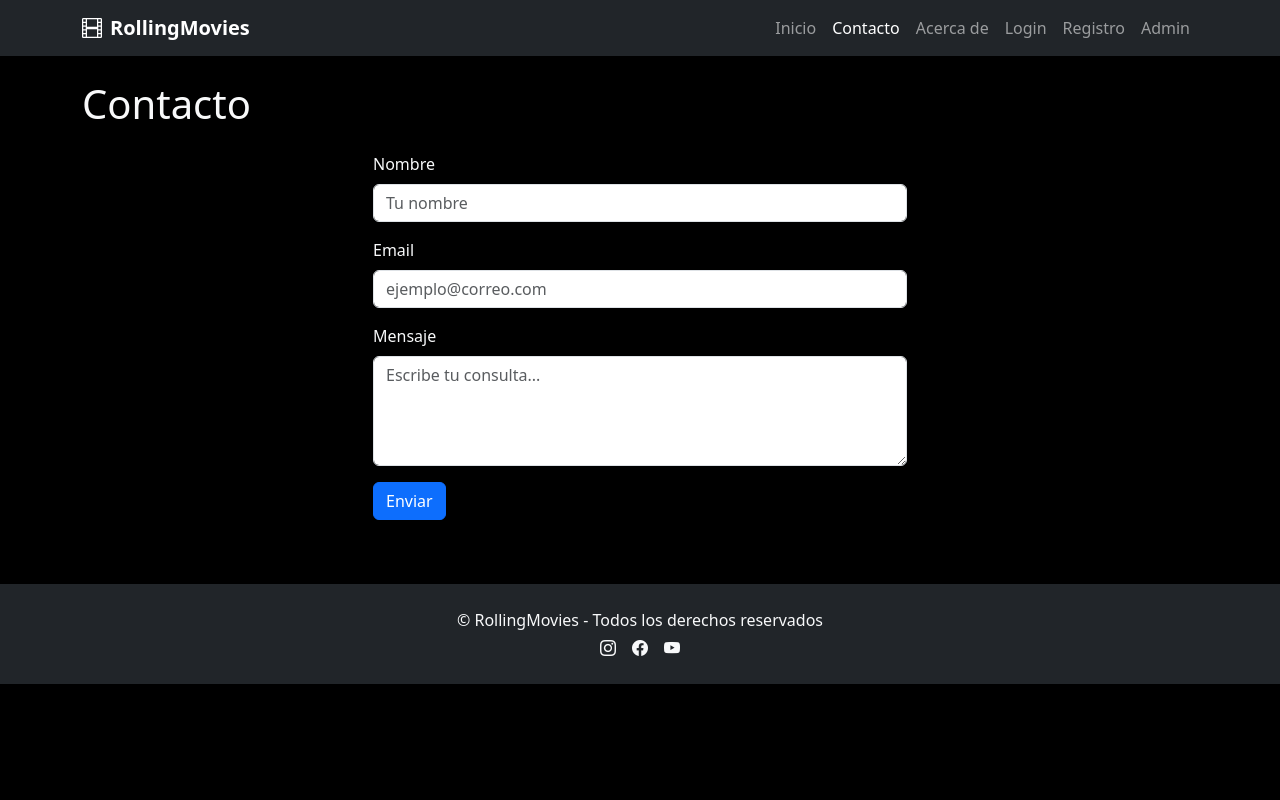
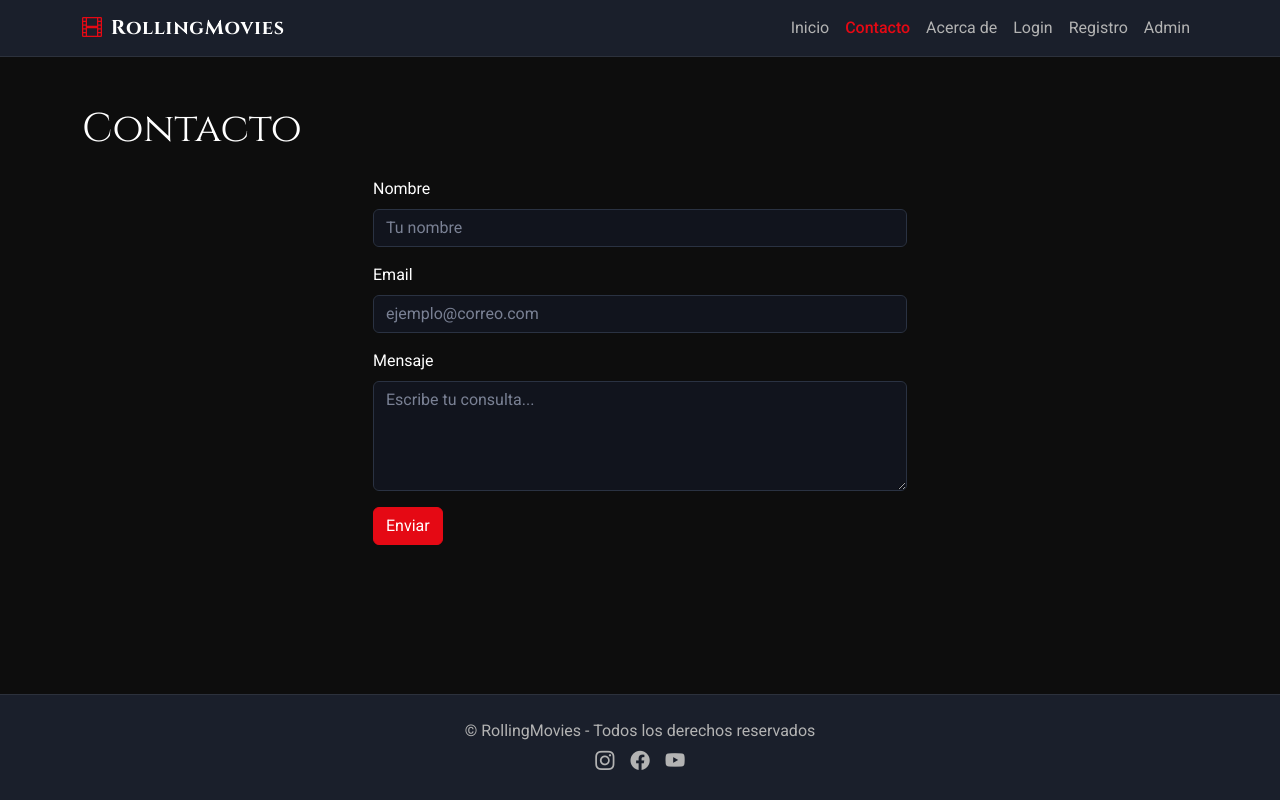
Before and after one commit to basiliomartinez/ProyectoRollingMovies, a React (Vite) app: page /contacto in a window 1280 px wide. Built offline with nearby package versions, Linux system fonts and the light colour scheme.

Commit message:
Agregamos los colores y tipografia de un estilo tipo poster de cine

```diff
--- a/index.html
+++ b/index.html
@@ -5,6 +5,13 @@
     <link rel="icon" type="image/svg+xml" href="/vite.svg" />
     <meta name="viewport" content="width=device-width, initial-scale=1.0" />
     <title>proyecto-rolling-movies</title>
+<link rel="preconnect" href="https://fonts.googleapis.com">
+<link rel="preconnect" href="https://fonts.gstatic.com" crossorigin>
+<link
+  href="https://fonts.googleapis.com/css2?family=Cinzel:wght@400;600;700&family=Roboto:wght@300;400;500;700&display=swap"
+  rel="stylesheet"
+/>
+
   </head>
   <body>
     <div id="root"></div>
--- a/src/App.jsx
+++ b/src/App.jsx
@@ -1,3 +1,4 @@
+// src/App.jsx
 import { BrowserRouter, Routes, Route } from "react-router";
 import Inicio from "./components/pages/Inicio";
 import DetallePelicula from "./components/pages/DetallePelicula";
@@ -13,7 +14,12 @@ import Footer from "./components/shared/Footer";
 const App = () => {
   return (
     <BrowserRouter>
+      {/* ESTE wrapper es el que necesitamos para el footer */}
+      <div className="app-wrapper">
         <Menu />
+
+        {/* Zona que se estira y empuja el footer hacia abajo */}
+        <div className="app-main">
           <Routes>
             <Route path="/" element={<Inicio />} />
             <Route path="/detalle/:id" element={<DetallePelicula />} />
@@ -24,7 +30,10 @@ const App = () => {
             <Route path="/administrador" element={<AdminPeliculas />} />
             <Route path="*" element={<Error404 />} />
           </Routes>
+        </div>
+
         <Footer />
+      </div>
     </BrowserRouter>
   );
 };
--- a/src/index.css
+++ b/src/index.css
@@ -1,20 +1,244 @@
-/* index.css básico para RollingMovies */
+/* ===========================
+   ROLLINGMOVIES - ESTILO BASE
+   =========================== */
+
+/* 1) Layout general para que el footer quede abajo */
+html,
+body {
+  height: 100%;
+  margin: 0;
+}
+
+#root {
+  height: 100%;
+}
+
+.app-wrapper {
+  min-height: 100%;
+  display: flex;
+  flex-direction: column;
+}
+
+.app-main {
+  flex: 1;
+}
+
+/* 2) Paleta de colores y tipografías */
+:root {
+  --rm-negro-carbon: #0d0d0d;   /* Fondo principal */
+  --rm-gris-azulado: #1a1f2b;   /* Fondos secundarios */
+  --rm-rojo-cine: #e50914;      /* Botones y acentos */
+  --rm-gris-claro: #b3b3b3;     /* Texto secundario */
+  --rm-blanco: #ffffff;         /* Texto principal */
+}
 
 * {
   box-sizing: border-box;
 }
 
+/* 3) Estilo global del body */
 body {
-  margin: 0;
-  font-family: system-ui, -apple-system, BlinkMacSystemFont, "Segoe UI",
-    sans-serif;
-  background-color: #000; /* o #111 si querés más gris tipo Netflix */
-  color: #f8f9fa;
+  background-color: var(--rm-negro-carbon);
+  color: var(--rm-blanco);
+  font-family: "Roboto", system-ui, -apple-system, BlinkMacSystemFont,
+    "Segoe UI", sans-serif;
 }
 
-main {
-  min-height: 60vh; /* opcional, solo para que no se vea tan chiquito */
+/* Títulos con Cinzel para look de póster de cine */
+h1,
+h2,
+h3,
+h4,
+h5,
+h6 {
+  font-family: "Cinzel", serif;
 }
 
-/* Si querés que el texto por defecto sea claro sobre fondos oscuros,
-   pero en páginas con bg-white podés usar clases de Bootstrap */
+/* Texto secundario */
+p,
+span,
+small,
+label {
+  color: var(--rm-gris-claro);
+}
+
+/* 4) Navbar */
+.navbar {
+  background-color: var(--rm-negro-carbon) !important;
+  border-bottom: 1px solid rgba(255, 255, 255, 0.08);
+}
+
+.navbar-brand {
+  font-family: "Cinzel", serif;
+  letter-spacing: 0.04em;
+  color: var(--rm-blanco) !important;
+}
+
+.navbar-brand i {
+  color: var(--rm-rojo-cine);
+}
+
+.nav-link {
+  color: var(--rm-gris-claro) !important;
+  font-weight: 400;
+}
+
+.nav-link:hover {
+  color: var(--rm-rojo-cine) !important;
+}
+
+.nav-link.active {
+  color: var(--rm-rojo-cine) !important;
+  font-weight: 500;
+}
+
+/* 5) Footer */
+footer {
+  background-color: var(--rm-negro-carbon);
+  border-top: 1px solid rgba(255, 255, 255, 0.08);
+}
+
+footer p {
+  color: var(--rm-gris-claro);
+}
+
+footer i {
+  color: var(--rm-gris-claro);
+  font-size: 1.2rem;
+}
+
+footer i:hover {
+  color: var(--rm-rojo-cine);
+}
+
+/* 6) Sección destacada (hero) y secciones oscuras */
+section.bg-dark,
+.bg-dark {
+  background-color: var(--rm-gris-azulado) !important;
+}
+
+.bg-black {
+  background-color: var(--rm-negro-carbon) !important;
+}
+
+/* 7) Cards de películas (Home) */
+.card {
+  background-color: var(--rm-gris-azulado);
+  border: none;
+  color: var(--rm-blanco);
+}
+
+.card-title {
+  font-family: "Cinzel", serif;
+  font-size: 1rem;
+}
+
+.card-text {
+  font-size: 0.9rem;
+}
+
+/* 8) Botones */
+.btn-primary {
+  background-color: var(--rm-rojo-cine);
+  border-color: var(--rm-rojo-cine);
+  color: var(--rm-blanco);
+}
+
+.btn-primary:hover,
+.btn-primary:focus {
+  background-color: #b00710;
+  border-color: #b00710;
+}
+
+.btn-outline-light {
+  border-color: var(--rm-blanco);
+  color: var(--rm-blanco);
+}
+
+.btn-outline-light:hover,
+.btn-outline-light:focus {
+  background-color: var(--rm-blanco);
+  color: var(--rm-negro-carbon);
+}
+
+.btn-light {
+  background-color: var(--rm-blanco);
+  color: var(--rm-negro-carbon);
+  border-color: var(--rm-blanco);
+}
+
+.btn-light:hover,
+.btn-light:focus {
+  background-color: #f0f0f0;
+}
+
+/* Botones de acciones pequeñas en Admin */
+.btn-outline-secondary,
+.btn-outline-danger,
+.btn-outline-warning {
+  font-size: 0.8rem;
+}
+
+/* 9) Formularios (Login, Registro, Contacto) */
+.form-control,
+.form-select {
+  background-color: #11141d;
+  border: 1px solid #2a3242;
+  color: var(--rm-blanco);
+}
+
+.form-control::placeholder {
+  color: #7a8194;
+}
+
+.form-control:focus,
+.form-select:focus {
+  background-color: #11141d;
+  border-color: var(--rm-rojo-cine);
+  box-shadow: 0 0 0 0.2rem rgba(229, 9, 20, 0.25);
+  color: var(--rm-blanco);
+}
+
+.form-label {
+  color: var(--rm-blanco);
+}
+
+/* 10) Tablas (AdminPeliculas) */
+.table {
+  color: var(--rm-blanco);
+  background-color: var(--rm-negro-carbon);
+}
+
+.table thead {
+  background-color: #151822;
+}
+
+.table tbody tr {
+  background-color: var(--gr-negro-carbon);
+}
+
+.table tbody tr:nth-child(even) {
+  background-color: #12151f;
+}
+
+.table td,
+.table th {
+  border-color: #25293a;
+}
+
+/* 11) Enlaces genéricos */
+a {
+  color: var(--rm-rojo-cine);
+  text-decoration: none;
+}
+
+a:hover {
+  color: #ff3340;
+  text-decoration: underline;
+}
+
+/* 12) Ajuste ligero para main (no obligatorio) */
+main {
+  padding-top: 1.5rem;
+  padding-bottom: 1.5rem;
+}
```
Lines whose indentation alone changed are shown as unchanged.
